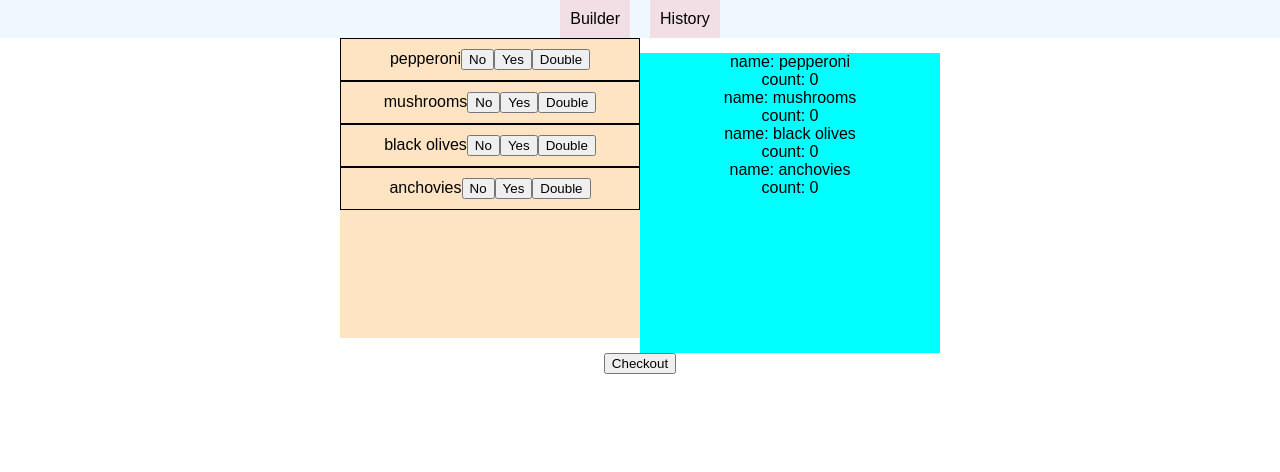
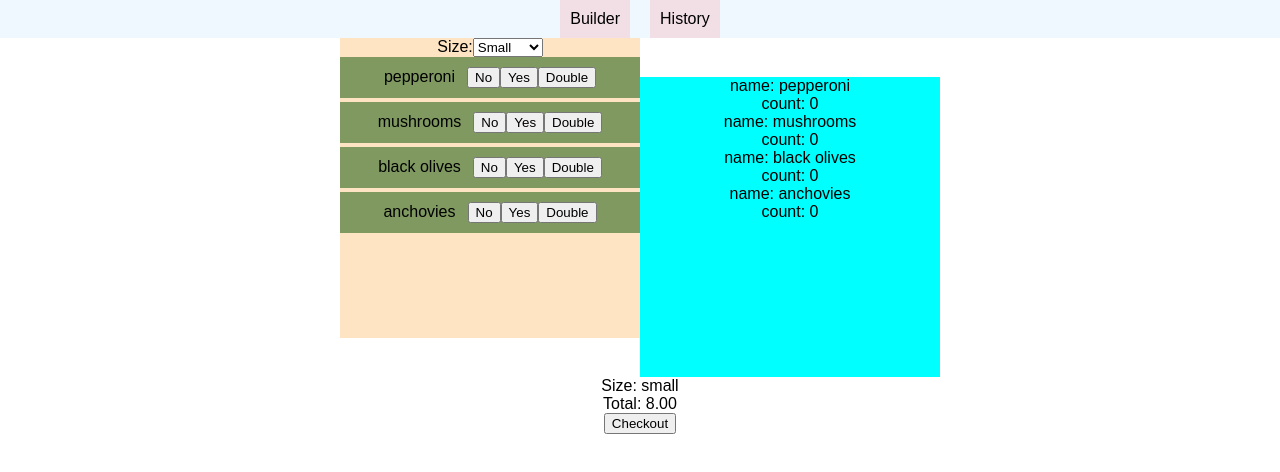
Before and after one commit to jltyler/pizza-build, a React (Create React App) app: page / in a window 1280 px wide. Shown: the top 472 px of the page. Built offline with nearby package versions, Linux system fonts and the light colour scheme.

Commit message:
Added price calculation to bottom controls
Changed ingredient_list to ingredient_prices object
Added size control dropdown menu
Styled some things to make them easier to read

```diff
--- a/src/comp/builder/Builder.js
+++ b/src/comp/builder/Builder.js
@@ -4,29 +4,19 @@ import Controls from './controls/Controls';
 import Control from './controls/Control';
 import './Builder.css';
 
-const ingredient_list = [
-    {
-        name: 'pepperoni',
-        price: 0.5,
-    },
-    {
-    name: 'mushrooms',
-        price: 0.725,
-    },
-    {
-        name: 'black olives',
-        price: 0.65,
-    },
-    {
-        name: 'anchovies',
-        price: 1.5,
-    },
-]
+const base_price = 8.0;
+
+const ingredient_prices = {
+    'pepperoni': 0.5,
+    'mushrooms': 0.725,
+    'black olives': 0.65,
+    'anchovies': 1.5,
+}
 
 const size_table = {
     small: {
         diameter: '8 inches',
-        multiplier: 1,
+        multiplier: 1.0,
     },
     medium: {
         diameter: '10 inches',
@@ -43,17 +33,21 @@ const size_table = {
 }
 
 class Builder extends Component {
-    state = {
-        size: 'small',
-        ingredients: {},
-    }
-
     constructor(props) {
         super(props);
-        ingredient_list.forEach(i => {
-            this.state.ingredients[i.name] = 0
-        })
-        console.log('this.state.ingredients: ', this.state.ingredients)
+
+        // Assigning state once in the constructor is okay but mutating it is not
+        const temp_ingredients = {};
+        for (const i in ingredient_prices)
+        {
+            temp_ingredients[i] = 0;
+        }
+
+        this.state = {
+            size: 'small',
+            ingredients: temp_ingredients,
+        }
+        // console.log('this.state.ingredients: ', this.state.ingredients)
     }
 
     setIngredient = (ingredient, quantity) => {
@@ -87,14 +81,40 @@ class Builder extends Component {
         return ingredients;
     }
 
+    calculateTotalPrice = () => {
+        let price = base_price;
+        for (const i in this.state.ingredients) {
+            price += this.state.ingredients[i] * ingredient_prices[i];
+        }
+        return price * size_table[this.state.size].multiplier;
+    }
+
+    changeSize = (e) => {
+        // console.log('e.target.value:', e.target.value)
+        this.setState({
+            size: e.target.value,
+        })
+    }
+
     render() {
         return (
             <div className="builder">
-            <Controls>
-                {this.renderIngredients()}
-            </Controls>
-            <Preview ingredients={this.state.ingredients}/>
-            <button className="checkout">Checkout</button>
+                <Controls>
+                    Size:
+                    <select onChange={this.changeSize}>
+                        <option value="small">Small</option>
+                        <option value="medium">Medium</option>
+                        <option value="large">Large</option>
+                        <option value="party">Party</option>
+                    </select>
+                    {this.renderIngredients()}
+                </Controls>
+                <Preview ingredients={this.state.ingredients}/>
+                <div className="total">
+                    Size: {this.state.size} <br />
+                    Total: {this.calculateTotalPrice().toFixed(2)}
+                </div>
+                <button className="checkout">Checkout</button>
             </div>
         )
     }
--- a/src/comp/builder/controls/Control.js
+++ b/src/comp/builder/controls/Control.js
@@ -3,7 +3,7 @@ import React from 'react';
 const Control = (props) => {
     return (
         <div className="control">
-        <span>{props.name}</span>
+            <span>{props.name}</span>
             <button onClick={props.removeFunc}>No</button>
             <button onClick={props.addFunc}>Yes</button>
             <button onClick={props.doubleFunc}>Double</button>
--- a/src/comp/builder/controls/Controls.css
+++ b/src/comp/builder/controls/Controls.css
@@ -7,6 +7,11 @@
 
 .control {
     display: block;
-    border: 1px solid black;
+    background-color: rgba(0, 80, 0, 0.5);
     padding: 10px;
+    margin-bottom: 4px;
 }
+
+.control span {
+    padding-right: 12px;
+}
```
